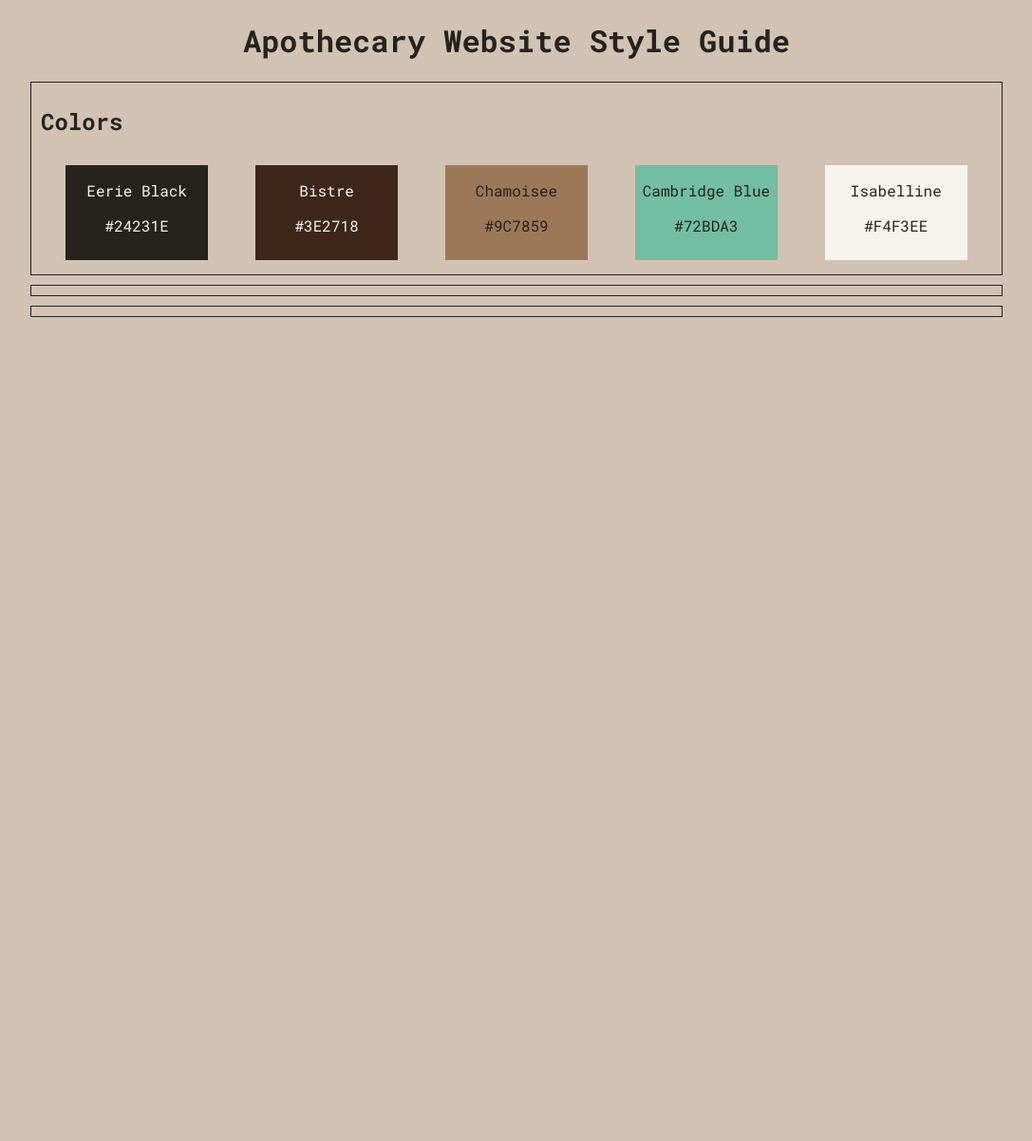
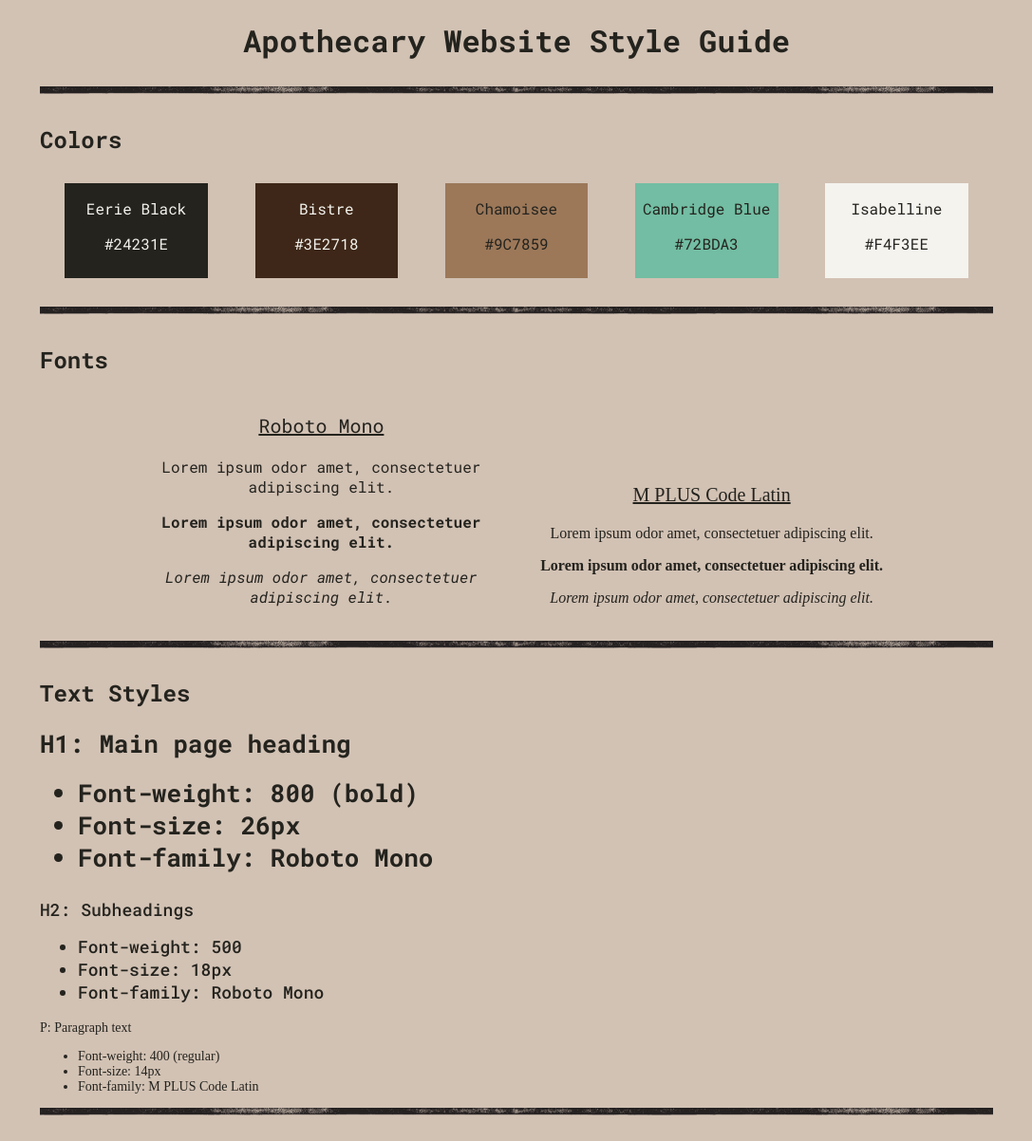
Before and after one commit to spmcgraw/spmcgraw.github.io, a Jekyll site: the page projects/Website Design System/index.html, which Jekyll copies as it is, in a window 1280 px wide. Shown: the whole page at 95% size, without its empty margins (96-1183 px from the left). Built offline with Jekyll 4.4.1, drawn with Linux system fonts in a browser that asks for light colours; some web fonts are replaced; before the commit the page ends 900 px from its top, so only the background shows below that.

Commit message:
Complete font and text style divs html and css formating

```diff
--- a/projects/Website Design System/css/styles.css
+++ b/projects/Website Design System/css/styles.css
@@ -21,10 +21,26 @@ body {
 /* Header Styles */
 
 /* Container Styles */
+.container::before {
+    content: "";
+    height: 20px;
+    background: url('../images/img-lg-horiz-border.png') repeat-x 0 -2px;
+    background-size: 40em;
+    display: block;
+}
+
 .container {
-    border: 1px solid #24231E;
+    /*border: 1px solid #24231E;*/
     padding: 5px 10px;
     margin: 10px auto;
+}
+
+.container-text::after {
+    content: "";
+    height: 20px;
+    background: url('../images/img-lg-horiz-border.png') repeat-x 0 -2px;
+    background-size: 40em;
+    display: block;
 }
 
 .container h2 {
@@ -66,5 +82,63 @@ body {
 }
 
 /* Font Container Styles */
+.container-font {
+    width: 100%;
+}
 
+.font-panel {
+    display: inline-block;
+    width: 40%;
+}
+
+.font-label {
+    font-size: 20px;
+    text-decoration: underline;
+}
+
+.regular {
+    font-style: normal;
+}
+
+.italic {
+    font-style: italic;
+}
+
+.bold {
+    font-weight: 800;
+}
+
+.roboto-mono {
+    font-family: 'Roboto Mono';
+}
+
+.m-plus-code-latin {
+    font-family: 'M PLUS Code Latin';
+}
 /* Text Container Styles */
+.container-text {
+    text-align: left;
+}
+
+.text-panel h1, .text-h1 {
+    font-weight: 800;
+    font-size: 26px;
+    font-family: 'Roboto Mono';
+}
+
+.text-panel h2, .text-h2 {
+    font-weight: 500;
+    font-size: 18px;
+    font-family: 'Roboto Mono';
+}
+
+.text-panel p, .text-p {
+    font-weight: 400;
+    font-size: 14px;
+    font-family: 'M PLUS Code Latin';
+}
+
+.text-panel ul {
+    padding: 0px auto;
+    margin-top: 5px;
+}
--- a/projects/Website Design System/index.html
+++ b/projects/Website Design System/index.html
@@ -37,10 +37,50 @@
         </div>
     </div>
     <div class="container">
-
+        <h2>Fonts</h2>
+        <div class="container-font">
+            <div class="font-panel">
+                <p class="font-label roboto-mono">Roboto Mono</p>
+                <p class="regular roboto-mono">Lorem ipsum odor amet, consectetuer adipiscing elit.</p>
+                <p class="bold roboto-mono">Lorem ipsum odor amet, consectetuer adipiscing elit.</p>
+                <p class="italic roboto-mono">Lorem ipsum odor amet, consectetuer adipiscing elit.</p>
+            </div>
+            <div class="font-panel">
+                <p class="font-label m-plus-code-latin">M PLUS Code Latin</p>
+                <p class="regular m-plus-code-latin">Lorem ipsum odor amet, consectetuer adipiscing elit.</p>
+                <p class="bold m-plus-code-latin">Lorem ipsum odor amet, consectetuer adipiscing elit.</p>
+                <p class="italic m-plus-code-latin">Lorem ipsum odor amet, consectetuer adipiscing elit.</p>
+            </div>
+        </div>
     </div>
     <div class="container">
-
+        <h2>Text Styles</h2>
+        <div class="container-text">
+            <div class="text-panel">
+                <h1>H1: Main page heading</h1>
+                <ul class= "text-h1">
+                    <li>Font-weight: 800 (bold)</li>
+                    <li>Font-size: 26px</li>
+                    <li>Font-family: Roboto Mono</li>
+                </ul>
+            </div>
+            <div class="text-panel">
+                <h2>H2: Subheadings</h2>
+                <ul class="text-h2">
+                    <li>Font-weight: 500</li>
+                    <li>Font-size: 18px</li>
+                    <li>Font-family: Roboto Mono</li>
+                </ul>
+            </div>
+            <div class="text-panel">
+                <p>P: Paragraph text</p>
+                <ul class="text-p">
+                    <li>Font-weight: 400 (regular)</li>
+                    <li>Font-size: 14px</li>
+                    <li>Font-family: M PLUS Code Latin</li>
+                </ul>
+            </div>
+        </div>
     </div>
 
 </body>
```
